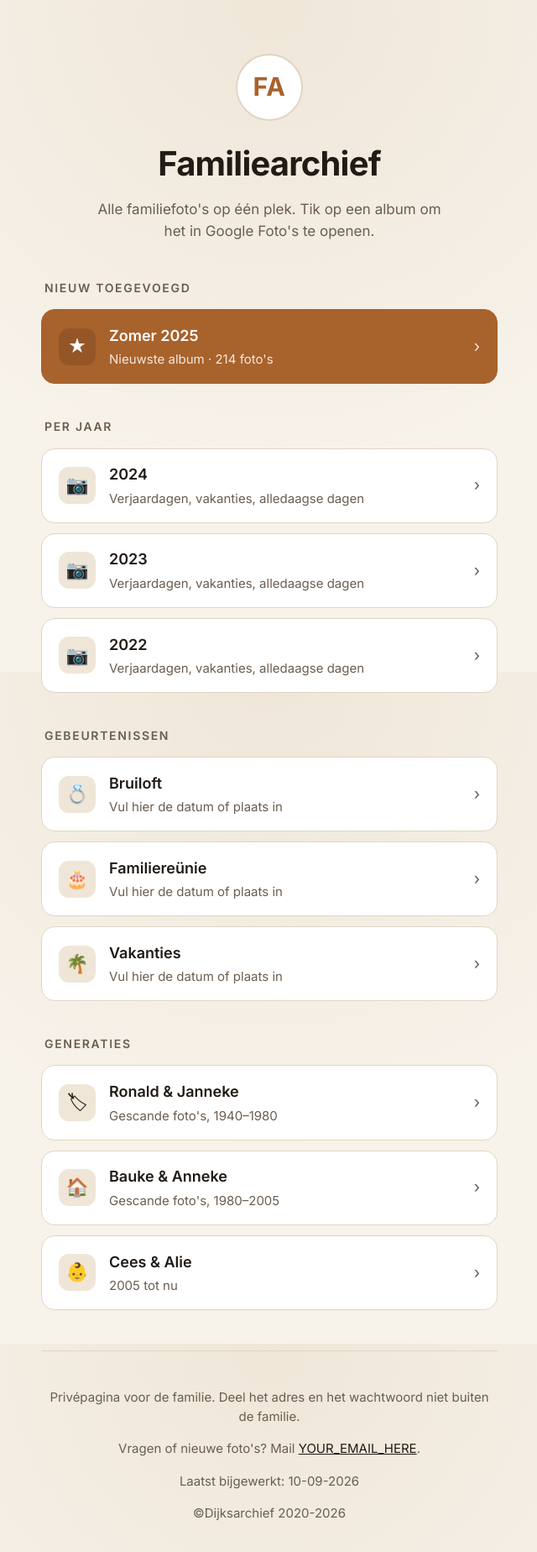
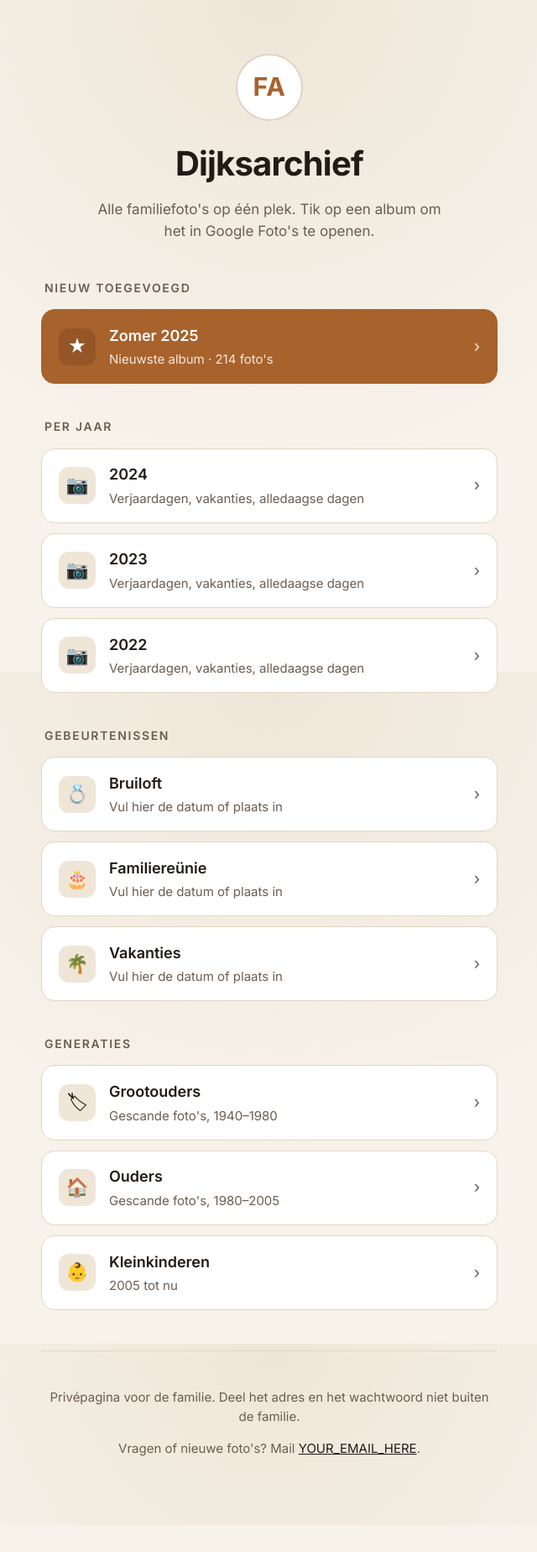
Before and after one commit to jasper-dijkstra/dijksarchief, a website: page index.html in a window 1280 px wide. Shown: the whole page at 84% size, without its empty margins (319-959 px from the left). After the commit the page ends 1816 px from the top, so only its background shows below. Drawn offline with Linux system fonts and the light colour scheme.

```diff
--- a/index.html
+++ b/index.html
@@ -7,7 +7,7 @@
 <meta name="robots" content="noindex, nofollow, noarchive, nosnippet, noimageindex">
 <meta name="referrer" content="no-referrer">
 <meta name="color-scheme" content="dark light">
-<title>Het Dijksarchief</title>
+<title>Dijksarchief</title>
 <link rel="preconnect" href="https://fonts.googleapis.com">
 <link rel="preconnect" href="https://fonts.gstatic.com" crossorigin>
 <link href="https://fonts.googleapis.com/css2?family=Inter:wght@400;500;600;700&display=swap" rel="stylesheet">
@@ -292,7 +292,7 @@
       <!-- Replace the letters with <img src="crest.jpg" alt=""> if you want a photo. -->
       FA
     </div>
-    <h1>Familiearchief</h1>
+    <h1>Dijksarchief</h1>
     <p>Alle familiefoto&#39;s op één plek. Tik op een album om het in Google Foto&#39;s te openen.</p>
   </header>
 
@@ -390,30 +390,30 @@
       <h2 id="generations-heading">Generaties</h2>
       <ul>
         <li>
-          <a class="card" href="https://www.google.com/url?q=https%3A%2F%2Fwww.ronaldjanneke.dijksarchief.nl%2F&sa=D&sntz=1" target="_blank" rel="noopener noreferrer">
+          <a class="card" href="YOUR_GOOGLE_PHOTOS_LINK_HERE" target="_blank" rel="noopener noreferrer">
             <span class="icon" aria-hidden="true">&#127991;</span>
             <span class="label">
-              <span class="title">Ronald & Janneke</span>
+              <span class="title">Grootouders</span>
               <span class="meta">Gescande foto&#39;s, 1940&#8211;1980</span>
             </span>
             <span class="chevron" aria-hidden="true">&#8250;</span>
           </a>
         </li>
         <li>
-          <a class="card" href="http://www.google.com/url?q=http%3A%2F%2Fwww.baukeanneke.dijksarchief.nl&sa=D&sntz=1" target="_blank" rel="noopener noreferrer">
+          <a class="card" href="YOUR_GOOGLE_PHOTOS_LINK_HERE" target="_blank" rel="noopener noreferrer">
             <span class="icon" aria-hidden="true">&#127968;</span>
             <span class="label">
-              <span class="title">Bauke & Anneke</span>
+              <span class="title">Ouders</span>
               <span class="meta">Gescande foto&#39;s, 1980&#8211;2005</span>
             </span>
             <span class="chevron" aria-hidden="true">&#8250;</span>
           </a>
         </li>
         <li>
-          <a class="card" href="http://www.google.com/url?q=http%3A%2F%2Fwww.ceesalie.dijksarchief.nl&sa=D&sntz=1" target="_blank" rel="noopener noreferrer">
+          <a class="card" href="YOUR_GOOGLE_PHOTOS_LINK_HERE" target="_blank" rel="noopener noreferrer">
             <span class="icon" aria-hidden="true">&#128118;</span>
             <span class="label">
-              <span class="title">Cees & Alie</span>
+              <span class="title">Kleinkinderen</span>
               <span class="meta">2005 tot nu</span>
             </span>
             <span class="chevron" aria-hidden="true">&#8250;</span>
@@ -427,8 +427,6 @@
   <footer>
     <p>Privépagina voor de familie. Deel het adres en het wachtwoord niet buiten de familie.</p>
     <p>Vragen of nieuwe foto&#39;s? Mail <a href="mailto:YOUR_EMAIL_HERE">YOUR_EMAIL_HERE</a>.</p>
-    <p>Laatst bijgewerkt: 10-09-2026</p>
-    <p>©Dijksarchief 2020-2026</p>
   </footer>
 
 </div>
```
Also changed, not shown: README.md, 1 other file.
